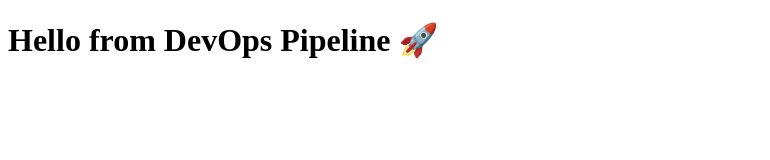
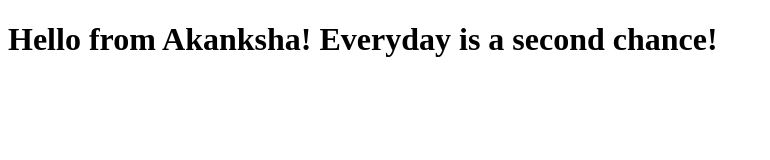
Before and after one commit to AkankshaKsh/POC3, a website: page index.html in a window 1280 px wide. Shown: the whole page, without its empty margins (0-770 px from the left). Drawn offline with Linux system fonts and the light colour scheme.

Commit message:
Update index.html

```diff
--- a/index.html
+++ b/index.html
@@ -4,6 +4,6 @@
   <title>POC Successfull message</title>
 </head>
 <body>
-  <h1>Hello from DevOps Pipeline 🚀</h1>
+  <h1>Hello from Akanksha! Everyday is a second chance!  </h1>
 </body>
 </html>
```
